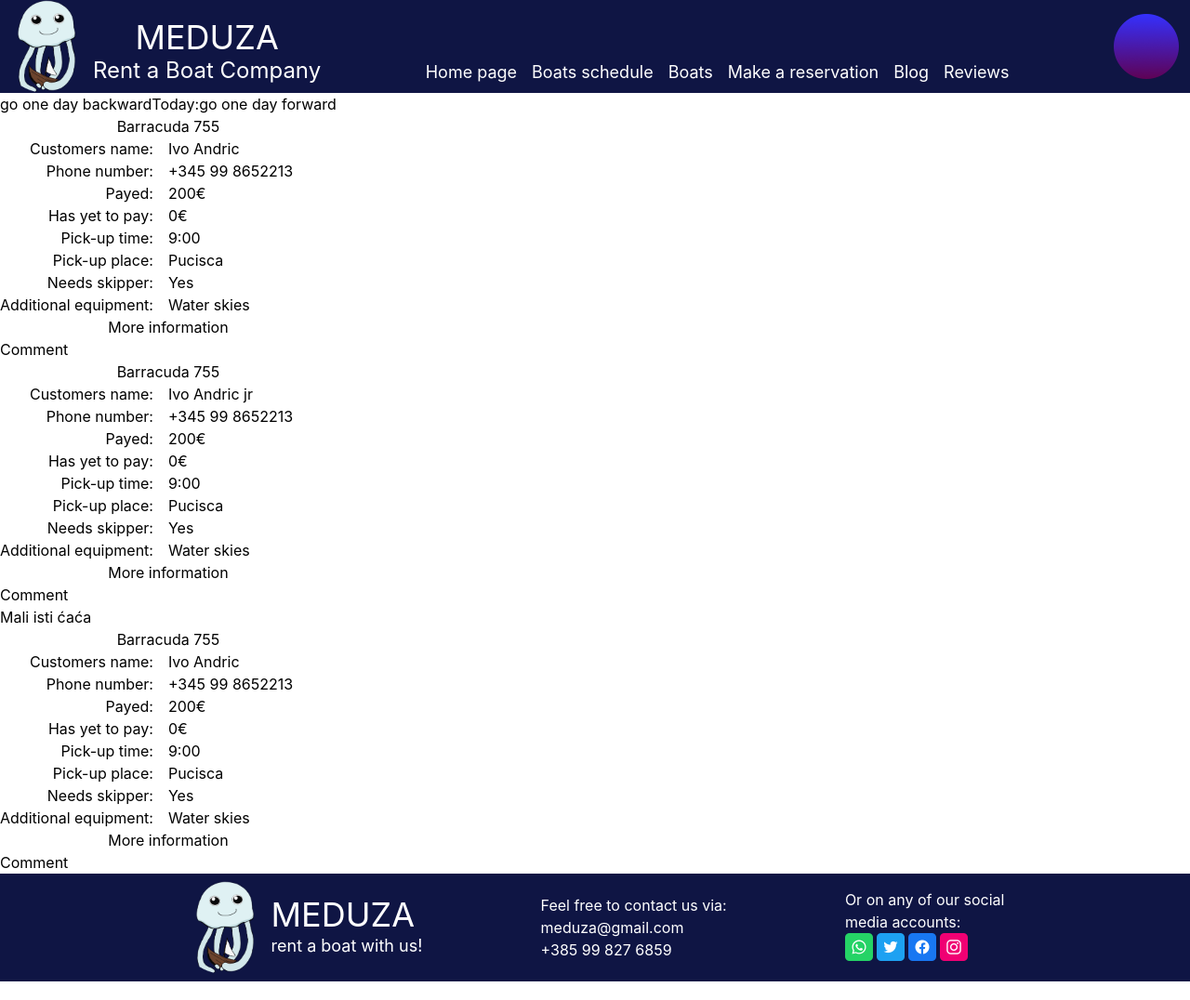
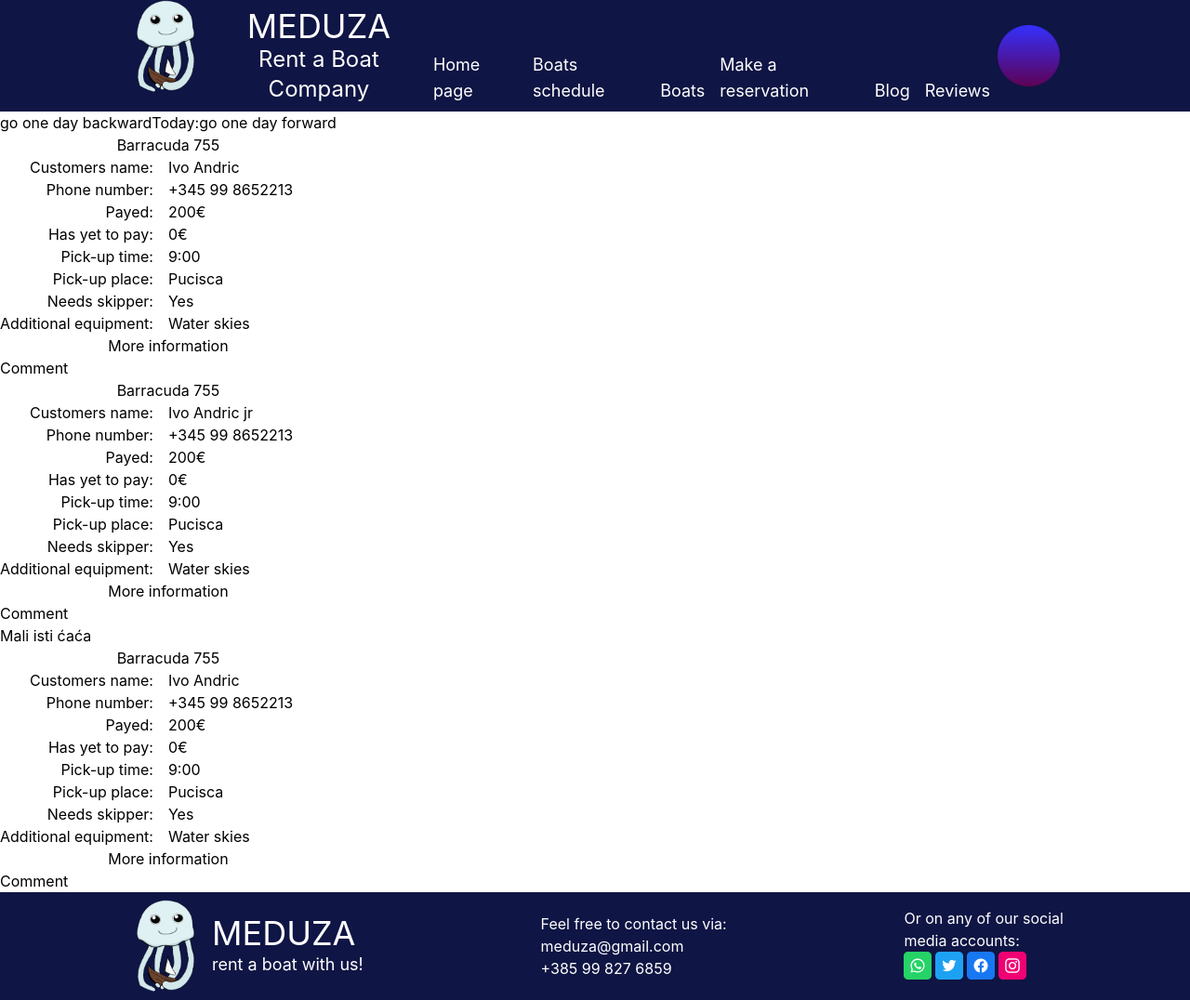
Before and after one commit to MucaMuci/HCI_lab_projekt, a Next.js app: page /home in a window 1280 px wide. Shown: the whole page at 93% size. Built offline with nearby package versions, Linux system fonts and the light colour scheme.

Commit message:
Sitne popravke na headeru i footeru

```diff
--- a/modules/footer/footer.js
+++ b/modules/footer/footer.js
@@ -9,7 +9,7 @@ const Footer = () => {
     return (
         <section className=' bg-hci-header'>
             <main className=' max-w-5xl mx-auto '>
-                <div className=" flex  items-center flex-row justify-around ">
+                <div className=" flex  items-center flex-row justify-around sm:justify-between ">
                     <div className='hidden sm:flex items-center py-2'>
                         <Image
                             src={LogoImg}
--- a/modules/header/header.js
+++ b/modules/header/header.js
@@ -11,7 +11,7 @@ const Header = () => {
 
     return (
         <header className="bg-hci-header">
-            <main className="flex justify-between bg-hci-header ">
+            <main className=" max-w-5xl mx-auto flex justify-between bg-hci-header ">
                 <div className="flex flex-row bg-hci-header" >
                     <div className="md:hidden lg:flex bg-hci-header">
                         <Image
```
